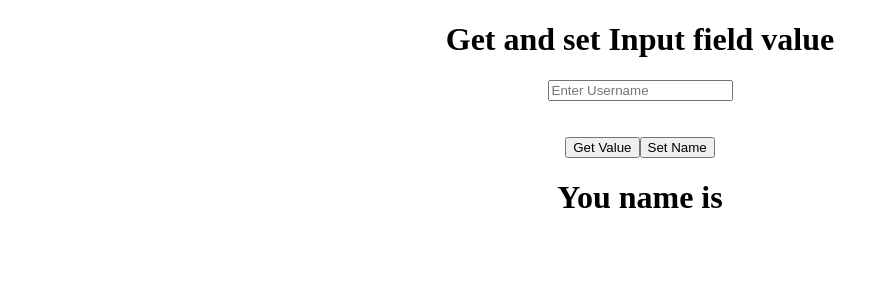
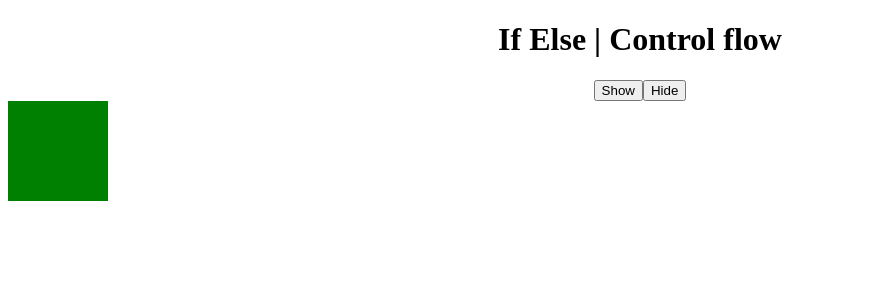
Before and after one commit to i-amDev/angular, an Angular app: page / in a window 1280 px wide. Shown: the top 300 px of the page, without its empty margins (0-889 px from the left). Built offline with nearby package versions, Linux system fonts and the light colour scheme.

Commit message:
- Learned about @if, @else if and @else conditions in Angular.

```diff
--- a/src/app/app.html
+++ b/src/app/app.html
@@ -2,4 +2,5 @@
 <!--<h1>{{name}}</h1>-->
 <!--<h1>{{age}}</h1>-->
 <!--<app-login></app-login>-->
-<app-component2></app-component2>
+<!--<app-component2></app-component2>-->
+<app-if-else-component></app-if-else-component>
--- a/src/app/app.ts
+++ b/src/app/app.ts
@@ -2,10 +2,11 @@ import { Component, signal } from '@angular/core';
 import { RouterOutlet } from '@angular/router';
 import {Login} from './login/login';
 import {Component2} from './component2/component2';
+import {IfElseComponent} from './if-else-component/if-else-component';
 
 @Component({
   selector: 'app-root',
-  imports: [Login, Component2,],
+  imports: [Login, Component2,IfElseComponent],
   templateUrl: './app.html',
   styleUrl: './app.css'
 })
--- /dev/null
+++ b/src/app/if-else-component/if-else-component.css
@@ -0,0 +1,13 @@
+.div{
+  text-align: center;
+}
+.innerDiv {
+  width: 100px;
+  height: 100px;
+  background-color: green;
+}
+.secondDiv{
+  width: 100px;
+  height: 100px;
+  background-color: red;
+}
--- /dev/null
+++ b/src/app/if-else-component/if-else-component.html
@@ -0,0 +1,17 @@
+<div class="div">
+  <h1>If Else | Control flow</h1>
+  <button (click)="handleShow()">Show</button>
+  <button (click)="handleHide()">Hide</button>
+</div>
+
+@if (display) {
+  <div class="innerDiv">
+  </div>
+}
+@else if (display) {
+<!--  else if part-->
+}
+@else {
+  <div class="secondDiv">
+  </div>
+}
--- /dev/null
+++ b/src/app/if-else-component/if-else-component.ts
@@ -0,0 +1,20 @@
+import { Component } from '@angular/core';
+
+@Component({
+  selector: 'app-if-else-component',
+  imports: [],
+  templateUrl: './if-else-component.html',
+  styleUrl: './if-else-component.css'
+})
+export class IfElseComponent {
+  displayValue : number = 4;
+  display : boolean = true;
+
+  handleShow() {
+    this.display = true;
+  }
+
+  handleHide() {
+    this.display = false;
+  }
+}
```
Also changed, not shown: 1 other file (tests, documents, lock files or other folders).
